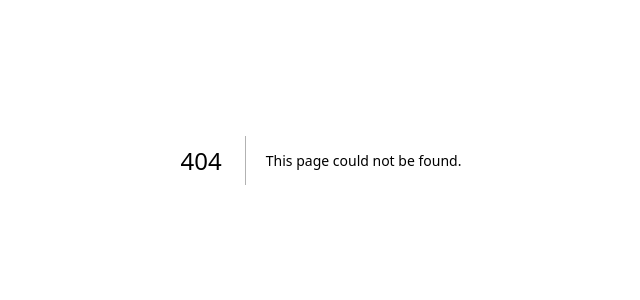
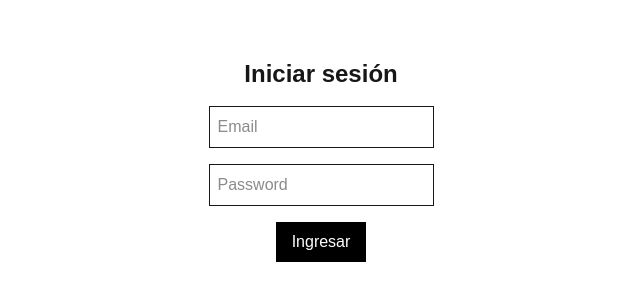
Before and after one commit to jonathandq21/portafolio, a Next.js app: page /login in a window 1280 px wide. Before the commit this address had no page. Shown: the part 240-540 px from the top of the page, without its empty margins (319-959 px from the left). Built offline with nearby package versions, Linux system fonts and the light colour scheme; no server answers.

Commit message:
feat: sistema de login y dashboard protegido

```diff
--- /dev/null
+++ b/app/dashboard/page.tsx
@@ -0,0 +1,42 @@
+"use client";
+
+import { useEffect, useState } from "react";
+import { supabase } from "@/lib/supabase";
+import { useRouter } from "next/navigation";
+
+export default function Dashboard() {
+  const [user, setUser] = useState<any>(null);
+  const router = useRouter();
+
+  useEffect(() => {
+    const getUser = async () => {
+      const { data } = await supabase.auth.getUser();
+
+      if (!data.user) {
+        router.push("/login");
+      } else {
+        setUser(data.user);
+      }
+    };
+
+    getUser();
+  }, []);
+
+  if (!user) return null;
+
+  return (
+    <div className="p-10">
+      <h1 className="text-3xl font-bold">Zona protegida</h1>
+
+      <div className="mt-6">
+        <p><strong>Email:</strong> jonathandq21@email.com</p>
+        <p><strong>WhatsApp:</strong> +57 3006472911</p>
+
+        <h2 className="mt-6 text-xl font-semibold">Sobre mí</h2>
+        <p>
+          Agregar Informacion.
+        </p>
+      </div>
+    </div>
+  );
+}
--- /dev/null
+++ b/app/login/page.tsx
@@ -0,0 +1,47 @@
+"use client";
+
+import { useState } from "react";
+import { supabase } from "@/lib/supabase";
+import { useRouter } from "next/navigation";
+
+export default function Login() {
+  const [email, setEmail] = useState("");
+  const [password, setPassword] = useState("");
+  const router = useRouter();
+
+  const handleLogin = async () => {
+    const { error } = await supabase.auth.signInWithPassword({
+      email,
+      password,
+    });
+
+    if (!error) {
+      router.push("/dashboard");
+    } else {
+      alert(error.message);
+    }
+  };
+
+  return (
+    <div className="min-h-screen flex flex-col items-center justify-center gap-4">
+      <h1 className="text-2xl font-bold">Iniciar sesión</h1>
+      <input
+        className="border p-2"
+        placeholder="Email"
+        onChange={(e) => setEmail(e.target.value)}
+      />
+      <input
+        type="password"
+        className="border p-2"
+        placeholder="Password"
+        onChange={(e) => setPassword(e.target.value)}
+      />
+      <button
+        onClick={handleLogin}
+        className="bg-black text-white px-4 py-2"
+      >
+        Ingresar
+      </button>
+    </div>
+  );
+}
```
